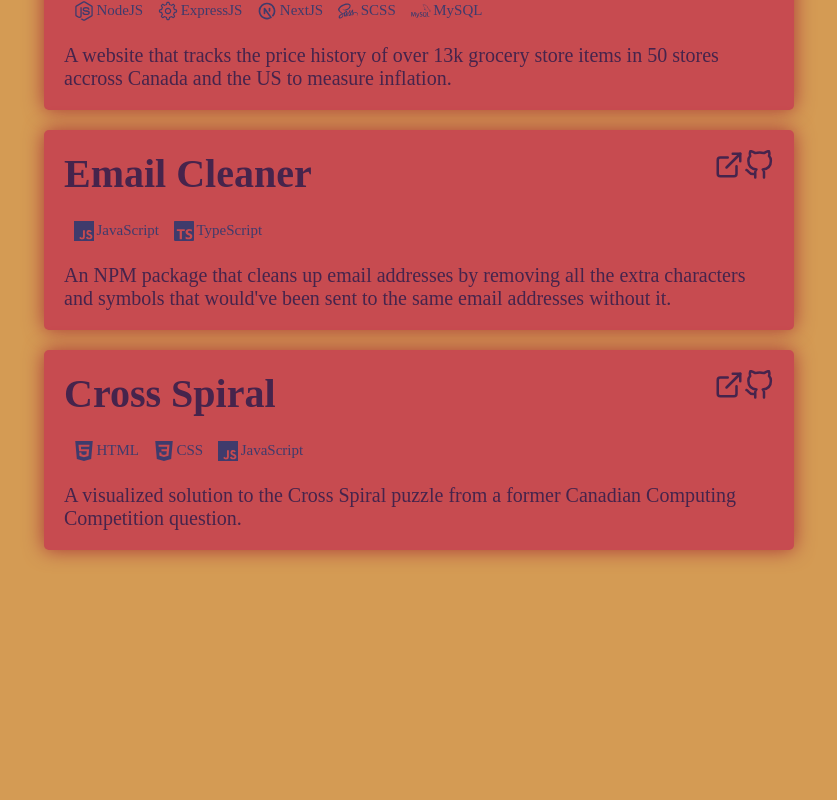
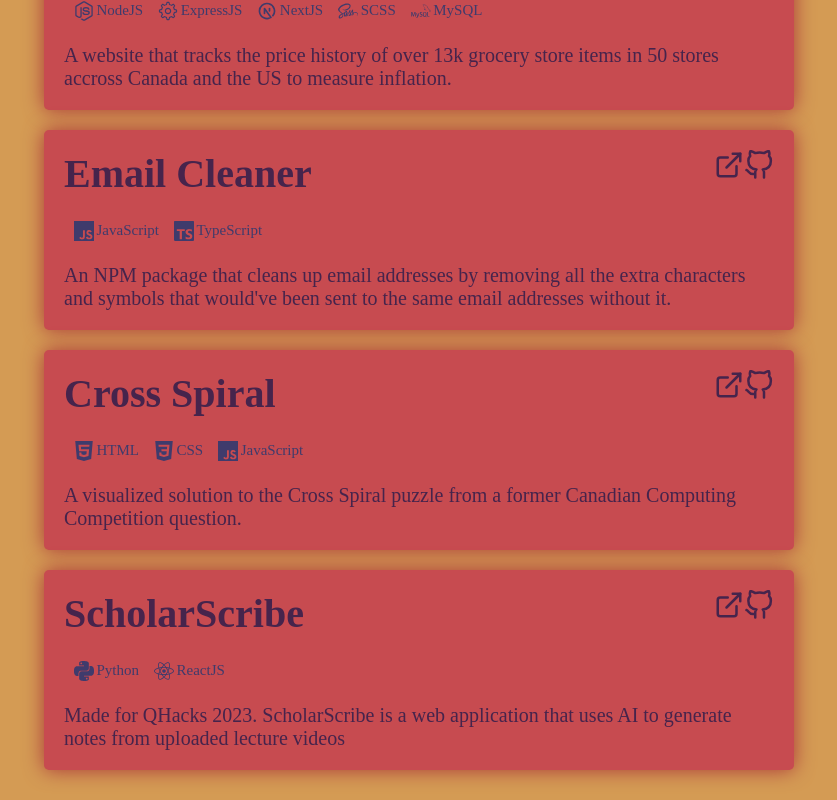
Before and after one commit to destroyer22719/portfolio, a Next.js app: page /projects in a window 1280 px wide. Shown: the part 313-1113 px from the top of the page, without its empty margins (221-1058 px from the left). Before the commit the page ends 893 px from the top, so only its background shows below. Built offline with nearby package versions, Linux system fonts and the light colour scheme.

Commit message:
updated to include scholarscribe

```diff
--- a/app/page.tsx
+++ b/app/page.tsx
@@ -27,14 +27,14 @@ function Page() {
     { name: "NodeJS", link: true },
     { name: "ExpressJS", link: true },
     { name: "NextJS", link: true },
-    { name: "ReactJS", link: false },
+    { name: "ReactJS", link: true },
     { name: "SCSS", link: true },
     { name: "MySQL", link: true },
     { name: "CSS", link: true },
     { name: "HTML", link: true },
     { name: "JavaScript", link: true },
     { name: "TypeScript", link: true },
-    { name: "Python", link: false },
+    { name: "Python", link: true },
   ];
   return (
     <div className={styles["home-page"]}>
--- a/app/projects/page.tsx
+++ b/app/projects/page.tsx
@@ -3,7 +3,6 @@ import Link from "next/link";
 import path from "path";
 import ClearButton from "../../components/ClearButton";
 import ProjectCard from "../../components/ProjectCardComponent";
-import ProjectLoadingCardComponent from "../../components/ProjectLoadingCardComponent";
 import styles from "../../styles/pages/ProjectsPage.module.scss";
 
 const getProjects = async (search?: string, tag?: string) => {
@@ -15,24 +14,24 @@ const getProjects = async (search?: string, tag?: string) => {
   let result: Project[] = [];
 
   if (tag) {
-    result = result.concat(
-      data.filter((proj) => proj.tags.includes(tag as string))
-    );
+    result = [...data.filter((proj) => proj.tags.includes(tag))];
+    console.log(result)
   } else if (search) {
-    result = result.concat(
-      data.filter((proj) =>
-        proj.name.toLowerCase().includes((search as string).toLowerCase())
-      )
-    );
+    result = [
+      ...data.filter((proj) =>
+        proj.name.toLowerCase().includes((search).toLowerCase())
+      ),
+    ];
 
-    result = result.concat(
-      data.filter((proj) =>
-        proj.desc.toLowerCase().includes((search as string).toLowerCase())
-      )
-    );
+    result = [
+      ...data.filter((proj) =>
+        proj.desc.toLowerCase().includes((search).toLowerCase())
+      ),
+    ];
   } else {
     result = data;
   }
+
 
   //delete duplicates
   return result.filter(
--- a/components/TagComponent.tsx
+++ b/components/TagComponent.tsx
@@ -27,7 +27,7 @@ const TagToIcon: React.FC<{
   switch (tag) {
     case "NodeJS":
       return <FaNodeJs size={size} className={className} />;
-    case "React":
+    case "ReactJS":
       return <FaReact size={size} className={className} />;
     case "NextJS":
       return <TbBrandNextjs size={size} className={className} />;
--- a/data/projects.json
+++ b/data/projects.json
@@ -19,5 +19,12 @@
     "url": "https://www.npmjs.com/package/email-cleaner",
     "github": "https://destroyer22719.github.io/Spiraling-Circle-Challenge/",
     "tags": ["HTML", "CSS", "JavaScript"]
+  },
+  {
+    "name": "ScholarScribe",
+    "desc": "Made for QHacks 2023. ScholarScribe is a web application that uses AI to generate notes from uploaded lecture videos",
+    "url": "https://devpost.com/software/scholarscribe",
+    "github": "https://github.com/ammarlakda/scholarscribe",
+    "tags": ["Python", "ReactJS"]
   }
 ]
```
